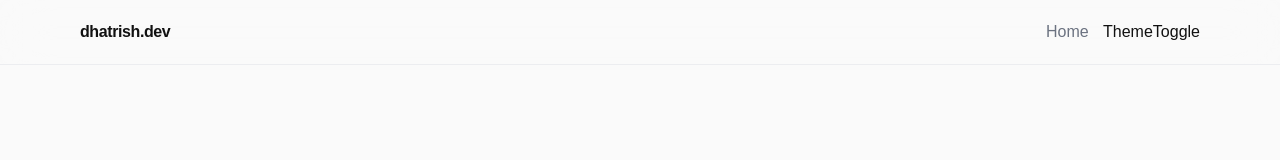
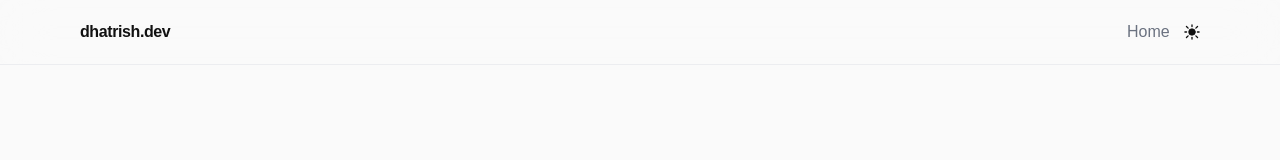
Before and after one commit to dhatrishdixit/portfoliov2, a Next.js app: page /blog in a window 1280 px wide. Shown: the top 160 px of the page. Built offline with nearby package versions, Linux system fonts and the light colour scheme.

Commit message:
clearing some buttons

```diff
--- a/src/app/blog/page.tsx
+++ b/src/app/blog/page.tsx
@@ -1,5 +1,10 @@
+"use client"
+
 import { ArrowLeft, ArrowUpRight, CalendarDays } from "lucide-react";
 import { Button } from "@/components/ui/button";
+import { useTheme } from 'next-themes';
+import { AnimatedThemeToggler } from '../../components/ui/animated-theme-toggler';
+
 
 const posts = [
   { title: "OAuth 2.0 & OpenID Connect from the ground up", description: "Understanding authorization flows, tokens, sessions and the protocol decisions behind a working implementation.", href: "https://journal.dhatrish.in", date: "Technical writing" },
@@ -8,8 +13,15 @@ const posts = [
 ];
 
 export default function BlogPage() {
+
+  const {resolvedTheme,setTheme} = useTheme();
+
+
   return <main className="min-h-screen">
-    <header className="sticky top-0 z-30 border-b border-border/70 bg-background/85 backdrop-blur-xl"><div className="container-x flex h-16 items-center justify-between"><a href="/" className="font-semibold tracking-tight">dhatrish.dev</a><div className="flex items-center gap-1"><a className="nav-link hidden sm:inline-flex" href="/">Home</a>ThemeToggle</div></div></header>
+    <header className="sticky top-0 z-30 border-b border-border/70 bg-background/85 backdrop-blur-xl"><div className="container-x flex h-16 items-center justify-between"><a href="/" className="font-semibold tracking-tight">dhatrish.dev</a><div className="flex items-center gap-1"><a className="nav-link hidden sm:inline-flex" href="/">Home</a><AnimatedThemeToggler
+                    theme={resolvedTheme === "dark" ? "dark" : "light"}
+                    onThemeChange={setTheme}
+                 /></div></div></header>
     <section className="container-x py-24 sm:py-32">
       <Button variant="ghost" asChild className="mb-10 -ml-3"><a href="/"><ArrowLeft className="mr-2 size-4" />Back home</a></Button>
       <div className="max-w-3xl animate-fade-up"><p className="eyebrow">Journal</p><h1 className="mt-3 text-5xl font-semibold tracking-[-0.045em] sm:text-6xl">Things I’ve learned while building.</h1><p className="mt-6 text-lg leading-8 text-muted-foreground">Notes on authentication, backend engineering, distributed systems and the experiments behind my projects.</p></div>
--- a/src/app/page.tsx
+++ b/src/app/page.tsx
@@ -84,7 +84,7 @@ export default function Home() {
 
     dark: 1,
     diffuse: 1.2,
-    mapSamples: 16000,
+    mapSamples: 40000,
     mapBrightness: 6,
 
     baseColor: [0.3, 0.3, 0.3],
@@ -129,7 +129,7 @@ export default function Home() {
       <header className="sticky top-0 z-30 border-b border-border/70 bg-background/85 backdrop-blur-xl">
         <div className="container-x flex h-16 items-center justify-between">
           <a href="#top" className="font-semibold tracking-tight">dhatrish.dev</a>
-          <div className="flex items-center gap-1">
+          <div className="flex items-center gap-3">
             <nav className="hidden items-center gap-1 text-sm text-muted-foreground sm:flex">
               <a className="nav-link" href="#work">Work</a>
               <a className="nav-link" href="/blog">Blog</a>
```
